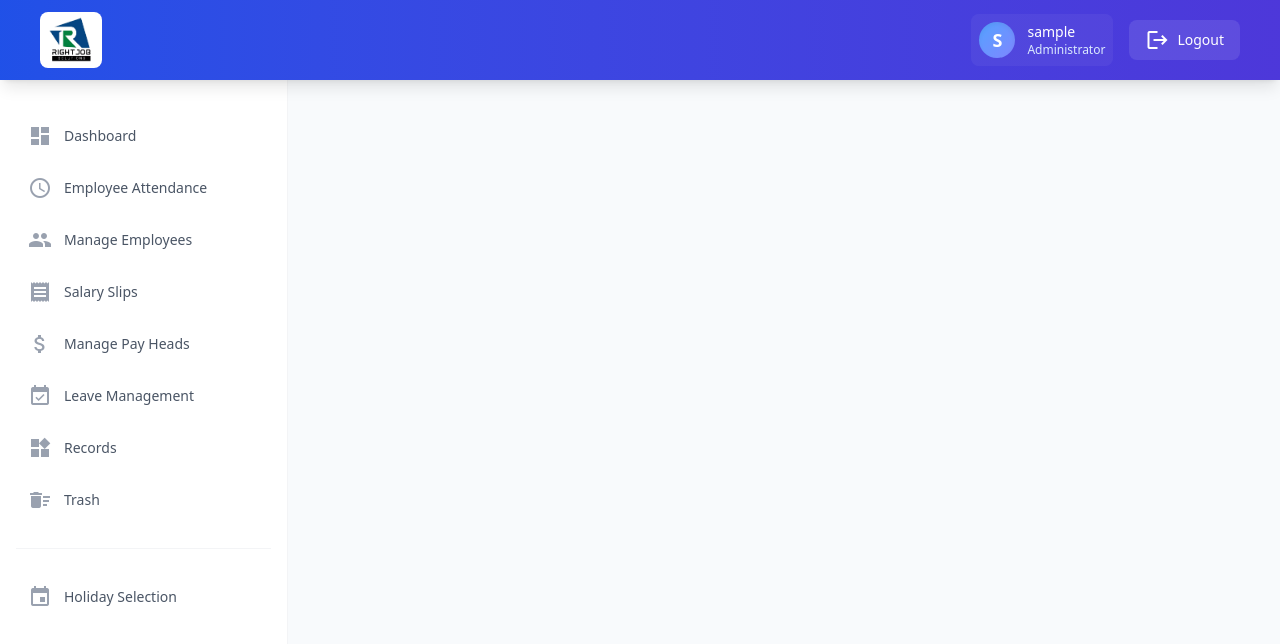
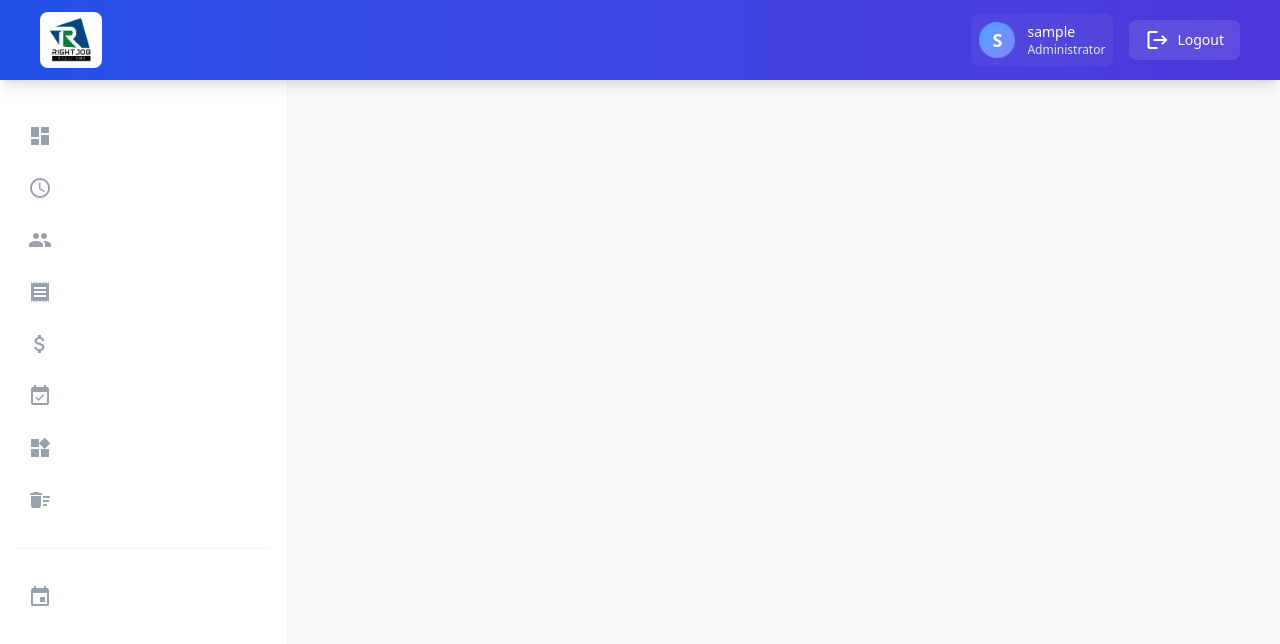
Before and after one commit to nocturnalDev11/payroll-system, a Vue app in the folder frontend/: page /admin in a window 1280 px wide. Shown: the top 644 px of the page. Built offline with nearby package versions, Linux system fonts and the light colour scheme; sample sign-in values are in the browser's storage.

Commit message:
Refactor AdminLayout to improve sidebar link visibility and clean up computed properties

```diff
--- a/frontend/src/layouts/AdminLayout.vue
+++ b/frontend/src/layouts/AdminLayout.vue
@@ -20,7 +20,6 @@ const navigationLinks = ref([
     { path: '/admin/trash', name: 'Trash' },
 ]);
 
-// Computed properties
 const username = computed(() => authStore.admin?.username || 'Admin');
 const adminInitial = computed(() => username.value.charAt(0).toUpperCase());
 
@@ -107,8 +106,8 @@ const toggleSidebar = () => {
                             <span class="material-icons text-xl md:text-lg text-gray-400 group-hover:text-blue-600">
                                 {{ getLinkIcon(link.name) }}
                             </span>
-                            <span class="ml-3 text-sm font-medium md:block"
-                                :class="{ 'hidden': !isSidebarOpen && !md }">
+                            <span class="ml-3 text-sm font-medium md:block hidden md:hidden"
+                                :class="{ 'block': isSidebarOpen }">
                                 {{ link.name }}
                             </span>
                         </router-link>
@@ -119,9 +118,8 @@ const toggleSidebar = () => {
                             active-class="bg-blue-50">
                             <span
                                 class="material-icons text-xl md:text-lg text-gray-400 group-hover:text-blue-600">event</span>
-                            <span class="ml-3 text-sm font-medium md:block"
-                                :class="{ 'hidden': !isSidebarOpen && !md }">Holiday
-                                Selection</span>
+                            <span class="ml-3 text-sm font-medium md:block hidden md:hidden"
+                                :class="{ 'block': isSidebarOpen }">Holiday Selection</span>
                         </router-link>
                     </div>
                 </nav>
```
